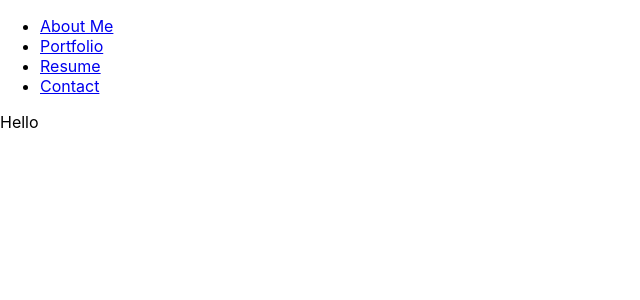
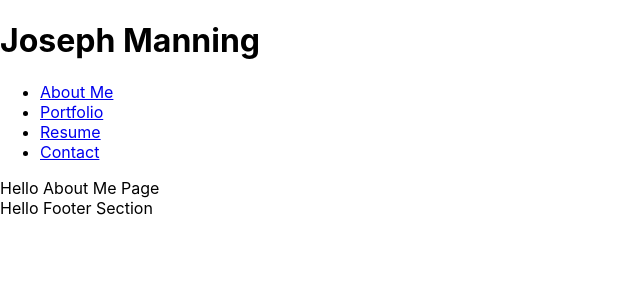
Before and after one commit to JMan4342/ReactPortfolio, a React (Create React App) app in the folder portfolio/: page / in a window 1280 px wide. Shown: the top 300 px of the page, without its empty margins (0-640 px from the left). Built offline with nearby package versions, Linux system fonts and the light colour scheme.

Commit message:
Add Footer to PortfolioContainer

```diff
--- a/portfolio/src/components/Footer.js
+++ b/portfolio/src/components/Footer.js
@@ -2,7 +2,7 @@ import React from 'react';
 
 function Footer(props) {
     return (
-      <div>Hello</div>
+      <div>Hello Footer Section</div>
     );
   }
 
--- a/portfolio/src/components/NavTabs.js
+++ b/portfolio/src/components/NavTabs.js
@@ -4,6 +4,8 @@ import React from 'react';
 // We assign them to their own variable names
 function NavTabs({ currentPage, handlePageChange }) {
     return (
+      <div>
+      <h1>Joseph Manning</h1>
       <ul className="nav nav-tabs">
         <li className="nav-item">
           <a
@@ -47,6 +49,7 @@ function NavTabs({ currentPage, handlePageChange }) {
           </a>
         </li>
       </ul>
+      </div>
     );
   }
 
--- a/portfolio/src/components/PortfolioContainer.js
+++ b/portfolio/src/components/PortfolioContainer.js
@@ -31,6 +31,7 @@ export default function PortfolioContainer() {
         <NavTabs currentPage={currentPage} handlePageChange={handlePageChange} />
         {/* Here we are calling the renderPage method which will return a component  */}
         {renderPage()}
+        <Footer currentPage={currentPage} handlePageChange={handlePageChange} />
       </div>
     );
   }
--- a/portfolio/src/components/pages/AboutMe.js
+++ b/portfolio/src/components/pages/AboutMe.js
@@ -2,7 +2,7 @@ import React from "react";
 
 function AboutMe(props) {
   return (
-    <div>Hello</div>
+    <div>Hello About Me Page</div>
   );
 }
 
--- a/portfolio/src/components/pages/Portfolio.js
+++ b/portfolio/src/components/pages/Portfolio.js
@@ -2,7 +2,7 @@ import React from "react";
 
 function Portfolio(props) {
   return (
-    <div>Hello</div>
+    <div>Hello Portfolio Page</div>
 
   );
 }
--- a/portfolio/src/components/pages/Resume.js
+++ b/portfolio/src/components/pages/Resume.js
@@ -2,7 +2,7 @@ import React from "react";
 
 function Resume(props) {
   return (
-    <div>Hello</div>
+    <div>Hello Resume Page</div>
 
   );
 }
```
Also changed, not shown: 1 other file (tests, documents, lock files or other folders).
